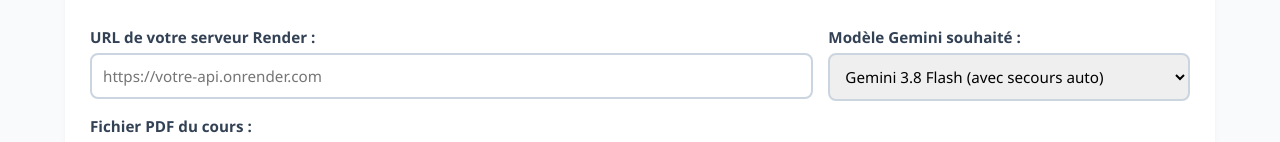
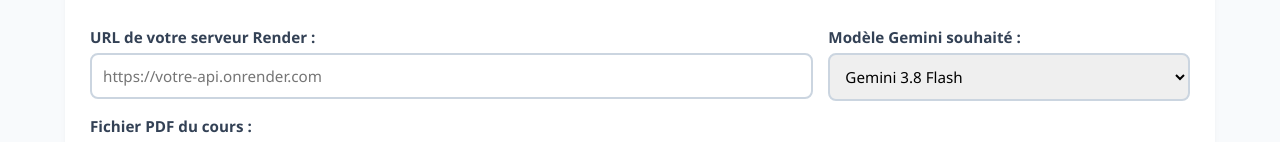
Before and after one commit to mblancheton-commits/devoirs_test, a website: page prof.html in a window 1280 px wide. Both pictures are taken after a click on the button "📄 Créer depuis un PDF (IA)". Shown: the part 266-408 px from the top of the page. Drawn offline with Linux system fonts and the light colour scheme; no server answers.

Commit message:
Update prof.html

```diff
--- a/prof.html
+++ b/prof.html
@@ -130,12 +130,12 @@
                 </div>
                 <div style="flex:1;">
                     <label>Modèle Gemini souhaité :</label>
-                    <select id="select-gemini-model">
-                        <option value="gemini-3.8-flash" selected>Gemini 3.8 Flash (avec secours auto)</option>
-                        <option value="gemini-3.7-flash">Gemini 3.7 Flash</option>
-                        <option value="gemini-2.0-flash">Gemini 2.0 Flash</option>
-                        <option value="gemini-1.5-flash">Gemini 1.5 Flash (Ultra stable)</option>
-                    </select>
+                   <select id="select-gemini-model">
+    <option value="gemini-3.8-flash" selected>Gemini 3.8 Flash</option>
+    <option value="gemini-3.7-flash">Gemini 3.7 Flash</option>
+    <option value="gemini-3.6-flash">Gemini 3.6 Flash</option>
+    <option value="gemini-3.5-flash">Gemini 3.5 Flash</option>
+</select>
                 </div>
             </div>
 
```
